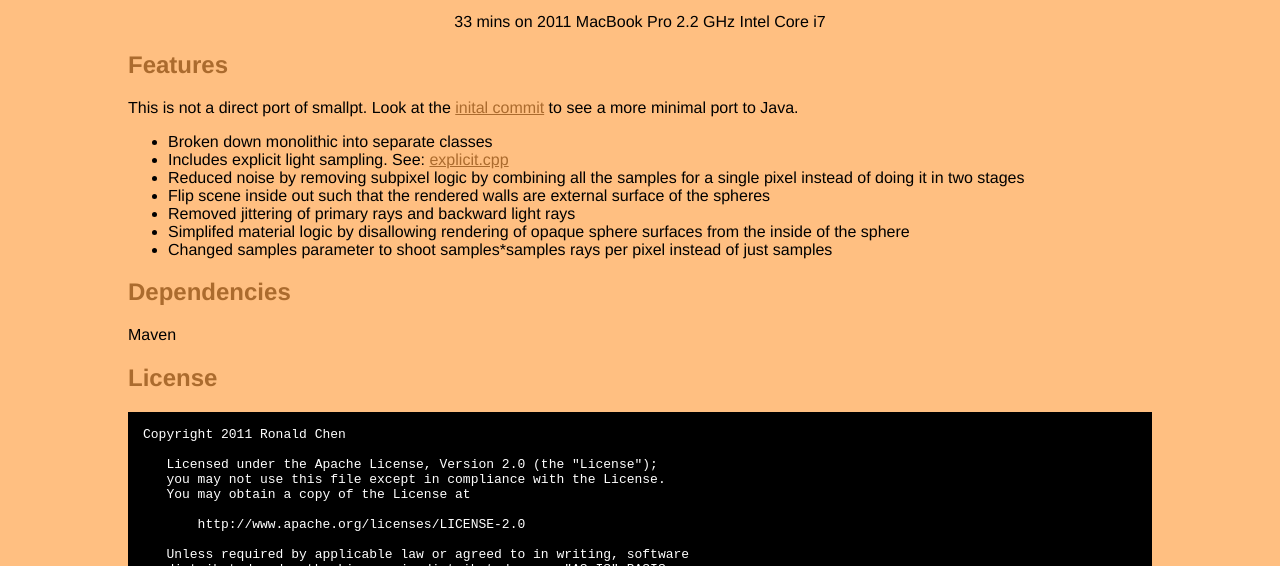
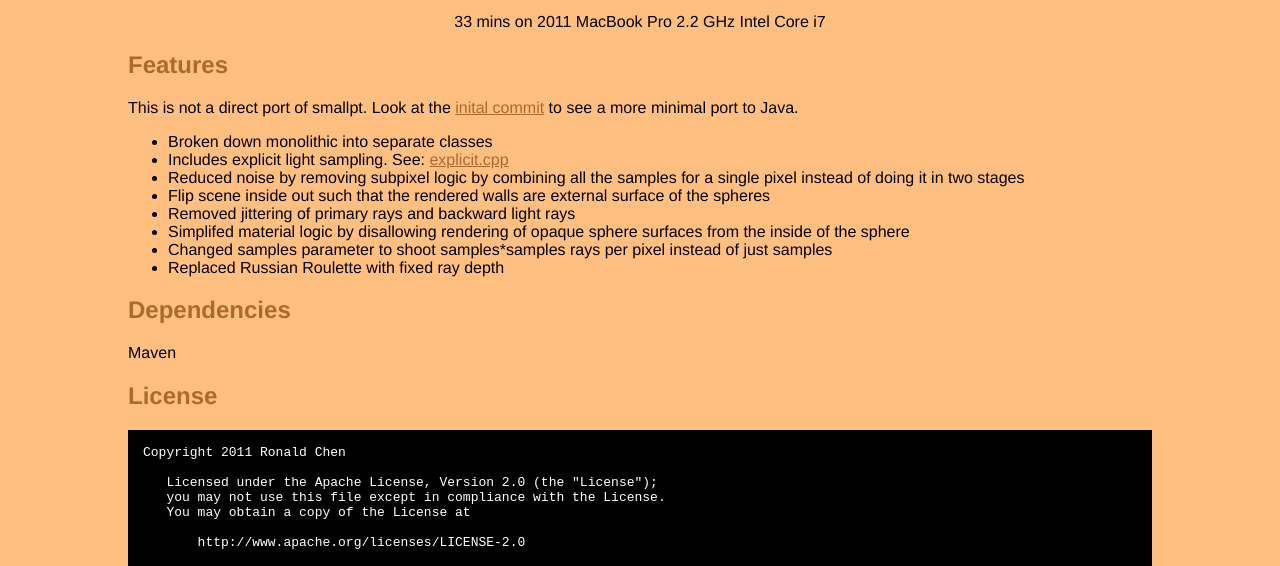
Before and after one commit to Pyrolistical/smallpt, a plain HTML site: page index.html in a window 1280 px wide. Shown: the part 534-1100 px from the top of the page. Drawn offline with Linux system fonts and the light colour scheme.

Commit message:
updated features

```diff
--- a/index.html
+++ b/index.html
@@ -66,6 +66,7 @@ This is not a direct port of smallpt.  Look at the <a href="https://github.com/P
 <li>Removed jittering of primary rays and backward light rays</li>
 <li>Simplifed material logic by disallowing rendering of opaque sphere surfaces from the inside of the sphere</li>
 <li>Changed samples parameter to shoot samples*samples rays per pixel instead of just samples</li>
+<li>Replaced Russian Roulette with fixed ray depth</li>
 </ul>
     <h2>Dependencies</h2>
 <p>Maven</p>
```
